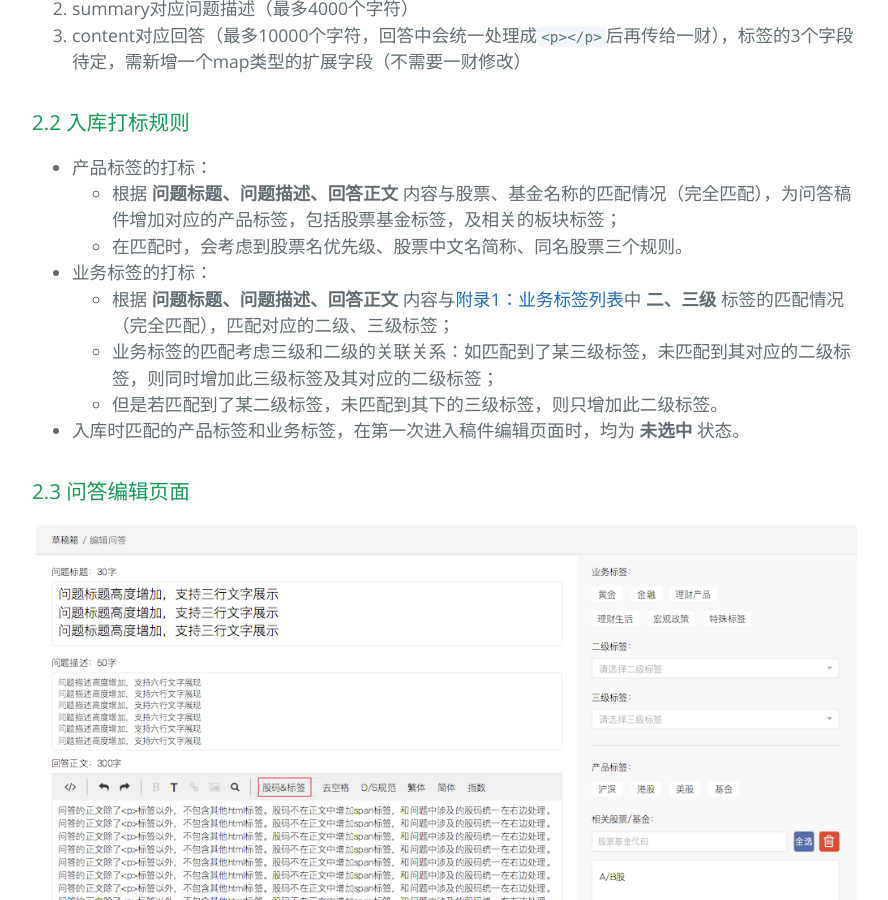
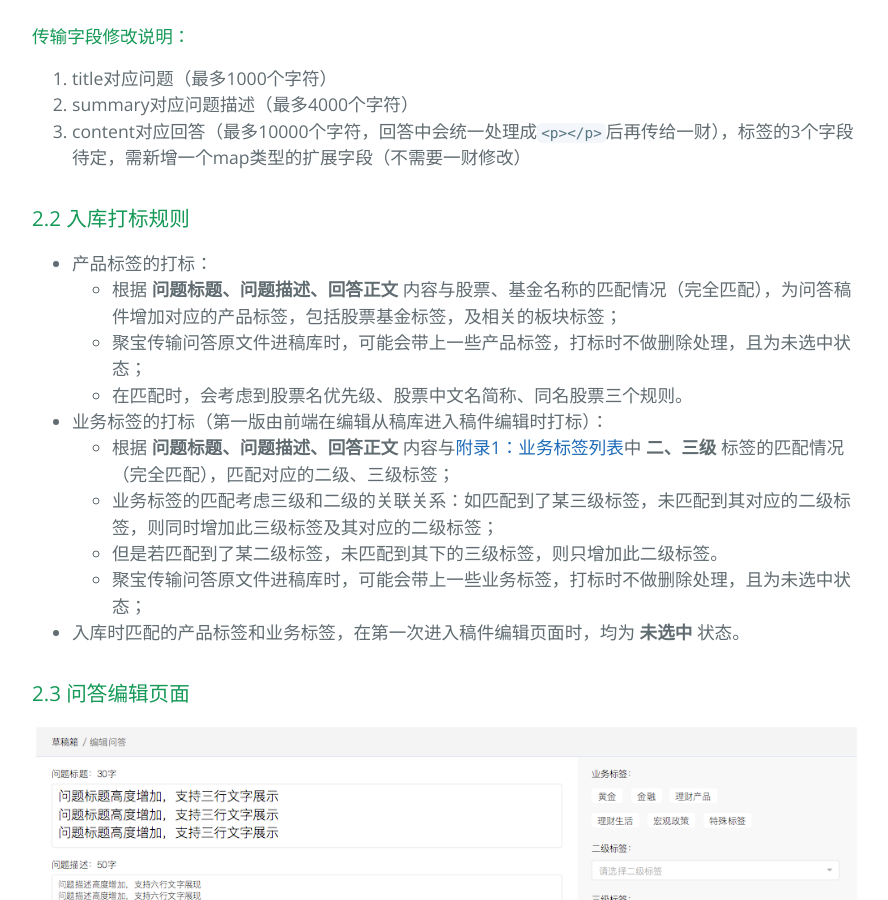
Before and after one commit to Littletreeeeee/prd-invest, a Jekyll site: the page built from documents/prd_invest_jubaoqa.md, in a window 1280 px wide and 900 px high, scrolled down 3229 px. Shown: the whole window, without its empty margins (192-1080 px from the left). Built offline with Jekyll 4.4.1, drawn with Linux system fonts in a browser that asks for light colours; the repository's description, which GitHub fills in, is left out; some of the changed text lies outside the part shown.

Commit message:
edit qa content

```diff
--- a/documents/prd_invest_jubaoqa.md
+++ b/documents/prd_invest_jubaoqa.md
@@ -7,6 +7,7 @@ layout: default
 
 | 日期 | 修订人 | 修订内容 |
 |:---:|  :-----------: | :----------- |
+| 20170411 | 朱近凡 | 补充了聚宝问答文件入库时所带产品及业务标签情况的处理逻辑；注明了第一版入库时后端不针对业务标签打标，由前端打标。 见2.2 入库打标规则 |
 | 20170410 | 朱近凡 | 补充了稿件储存部分的字段说明及注意事项，同时增加了基金类型的储存字段fund_types。见2.7 稿件文件储存。 |
 | 20170410 | 朱近凡 | 补充了黄金和金融一二级标签输出时的规范；修改了2.6传输字段说明，板块和基金类型标签按名称放入keywords中。见2.6 稿件文件推送。|
 | 20170410 | 朱近凡 | 补充了稿件操作部分，包括发布、修改、伪下线、重发、取消编辑。见2.5 稿件操作。 |
@@ -79,13 +80,15 @@ layout: default
 
 * 产品标签的打标：
   * 根据 **问题标题、问题描述、回答正文** 内容与股票、基金名称的匹配情况（完全匹配），为问答稿件增加对应的产品标签，包括股票基金标签，及相关的板块标签；
+  * 聚宝传输问答原文件进稿库时，可能会带上一些产品标签，打标时不做删除处理，且为未选中状态；
   * 在匹配时，会考虑到股票名优先级、股票中文名简称、同名股票三个规则。
 
 
-* 业务标签的打标：
+* 业务标签的打标（第一版由前端在编辑从稿库进入稿件编辑时打标）：
   * 根据 **问题标题、问题描述、回答正文** 内容与[附录1：业务标签列表](#附录1业务标签列表)中 **二、三级** 标签的匹配情况（完全匹配），匹配对应的二级、三级标签；
   * 业务标签的匹配考虑三级和二级的关联关系：如匹配到了某三级标签，未匹配到其对应的二级标签，则同时增加此三级标签及其对应的二级标签；
   * 但是若匹配到了某二级标签，未匹配到其下的三级标签，则只增加此二级标签。
+  * 聚宝传输问答原文件进稿库时，可能会带上一些业务标签，打标时不做删除处理，且为未选中状态；
 
 
 * 入库时匹配的产品标签和业务标签，在第一次进入稿件编辑页面时，均为 **未选中** 状态。
```
Also changed, not shown: documents/industry_analysis_digital_asset_alloc_repo.md (+1 -1 lines), 1 other file.
